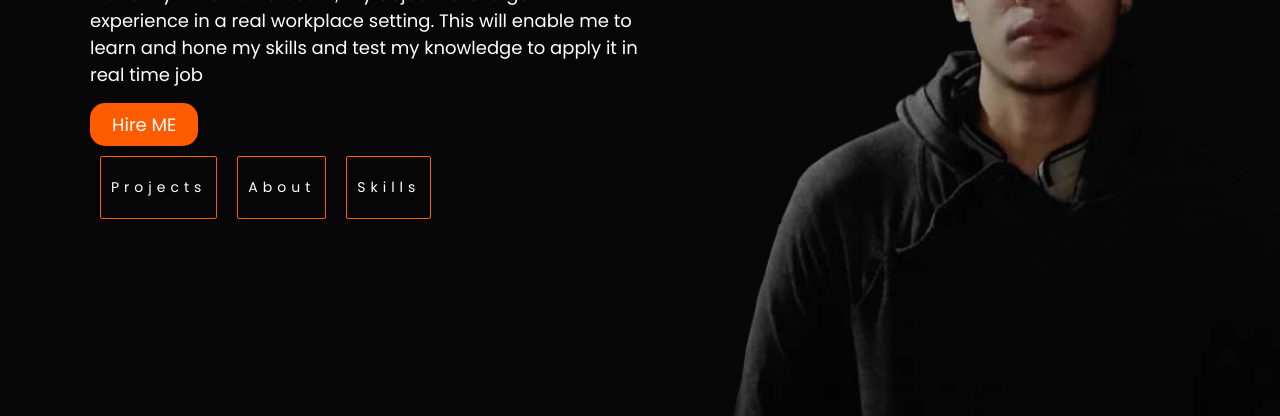
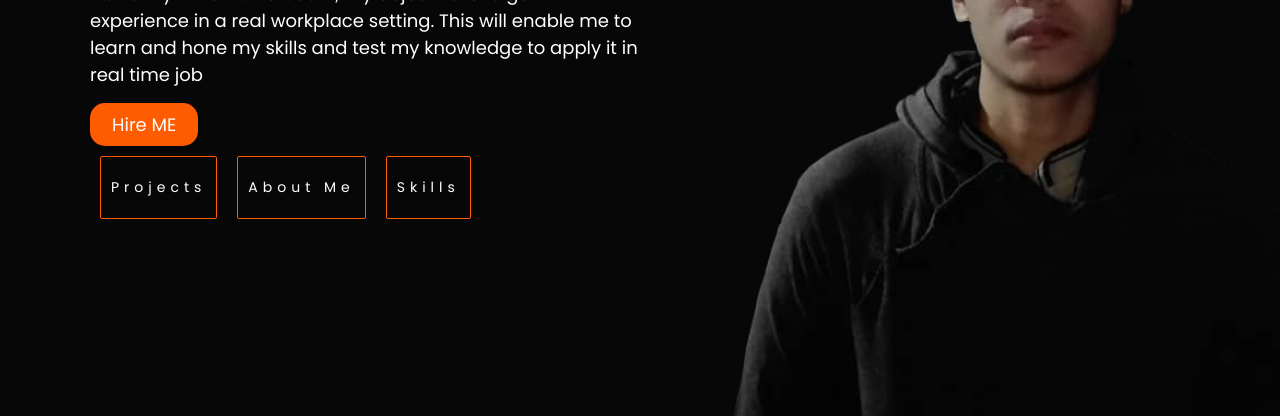
Before and after one commit to Barandinokyle/portfolio, a plain HTML site: page index.html in a window 1280 px wide. Shown: the part 238-654 px from the top of the page. Drawn offline with Linux system fonts and the light colour scheme.

Commit message:
Add "me"

```diff
--- a/index.html
+++ b/index.html
@@ -39,7 +39,7 @@ apply it in real time job
                     <button class="hire">Hire ME</button>
                         <ul class="stats">
                             <li>Projects</li>
-                            <li>About</li>
+                            <li>About Me</li>
                             <li>Skills</li>
                         </ul>
                     <div class="right">
```
